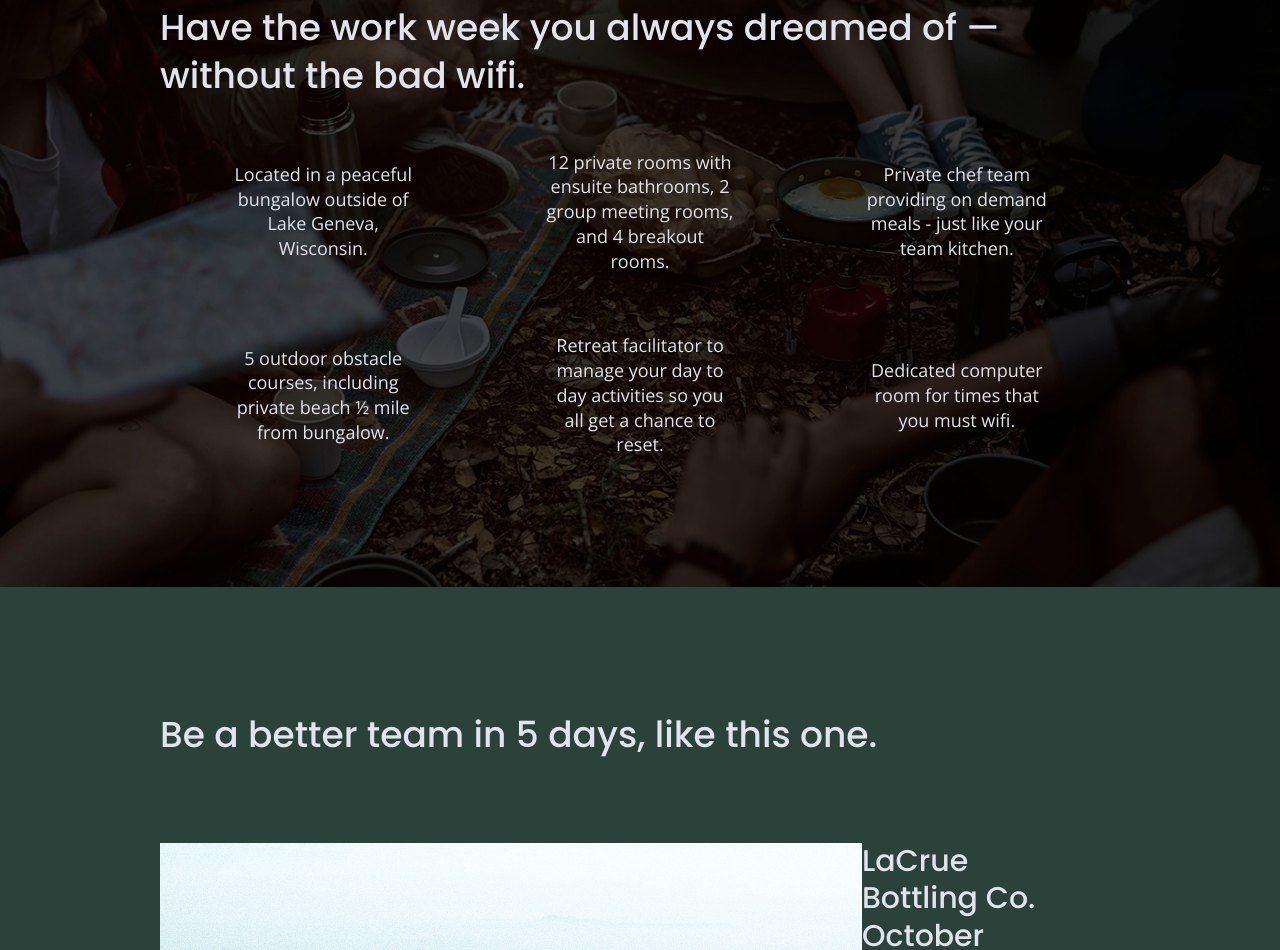
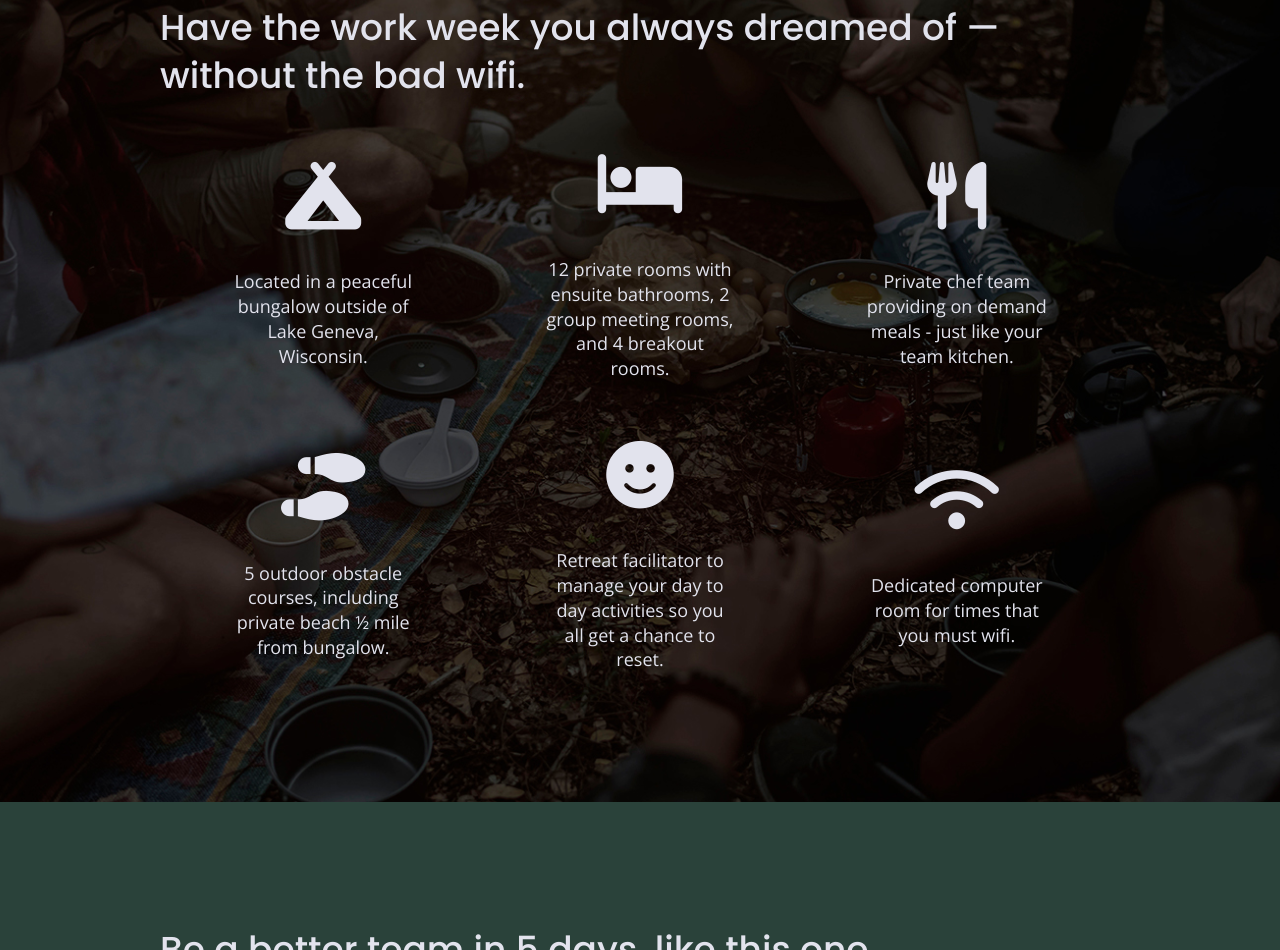
Before and after one commit to jraiken/unplugged-retreat-responsive, a website: page index.html in a window 1280 px wide. Shown: the part 1133-2083 px from the top of the page. Drawn offline with nearby package versions, Linux system fonts and the light colour scheme.

Commit message:
added FontAwesome icons

```diff
--- a/css/main.css
+++ b/css/main.css
@@ -589,6 +589,11 @@ input[type=button] {
     width: 60%;
   }
 
+  .features i {
+    font-size: 3.75em;
+    margin-bottom: 40px;
+  }
+
   /* Reviews */
   .reviews article {
     display: flex;
--- a/index.html
+++ b/index.html
@@ -18,6 +18,11 @@
   <!-- Google Fonts -->
   <link rel="preconnect" href="https://fonts.gstatic.com">
   <link href="https://fonts.googleapis.com/css2?family=Open+Sans:wght@400;700&family=Poppins:wght@500;700&display=swap" rel="stylesheet">
+
+  <meta name="theme-color" content="#fafafa">
+
+  <!-- FontAwesome CDN version 5.15-->
+  <script src="https://kit.fontawesome.com/94cdcdfd47.js" crossorigin="anonymous"></script>
 
 </head>
 
@@ -71,42 +76,42 @@
         <h2>Have the work week you always dreamed of — without the bad wifi.</h2>
         <div class="features-items">
           <article>
-            <p class="fontawesome-icon"></p>
+            <p class="fontawesome-icon"><i class="fas fa-campground"></i></p>
             <p class="features-item-description">
               Located in a peaceful bungalow outside of Lake Geneva, Wisconsin.
             </p>
           </article>
 
           <article>
-            <p class="fontawesome-icon"></p>
+            <p class="fontawesome-icon"><i class="fas fa-bed"></i></p>
             <p class="features-item-description">
               12 private rooms with ensuite bathrooms, 2 group meeting rooms, and 4 breakout rooms.
             </p>
           </article>
 
           <article>
-            <p class="fontawesome-icon"></p>
+            <p class="fontawesome-icon"><i class="fas fa-utensils"></i></p>
             <p class="features-item-description">
               Private chef team providing on demand meals - just like your team kitchen.
             </p>
           </article>
 
           <article>
-            <p class="fontawesome-icon"></p>
+            <p class="fontawesome-icon"><i class="fas fa-shoe-prints"></i></p>
             <p class="features-item-description">
               5 outdoor obstacle courses, including private beach ½ mile from bungalow.
             </p>
           </article>
 
           <article>
-            <p class="fontawesome-icon"></p>
+            <p class="fontawesome-icon"><i class="fas fa-smile"></i></p>
             <p class="features-item-description">
               Retreat facilitator to manage your day to day activities so you all get a chance to reset.
             </p>
           </article>
 
           <article>
-            <p class="fontawesome-icon"></p>
+            <p class="fontawesome-icon"><i class="fas fa-wifi"></i></p>
             <p class="features-item-description">
               Dedicated computer room for times that you must wifi.
             </p>
```
Also changed, not shown: about/index.html (+4 -0 lines), faq/index.html (+4 -0 lines).
